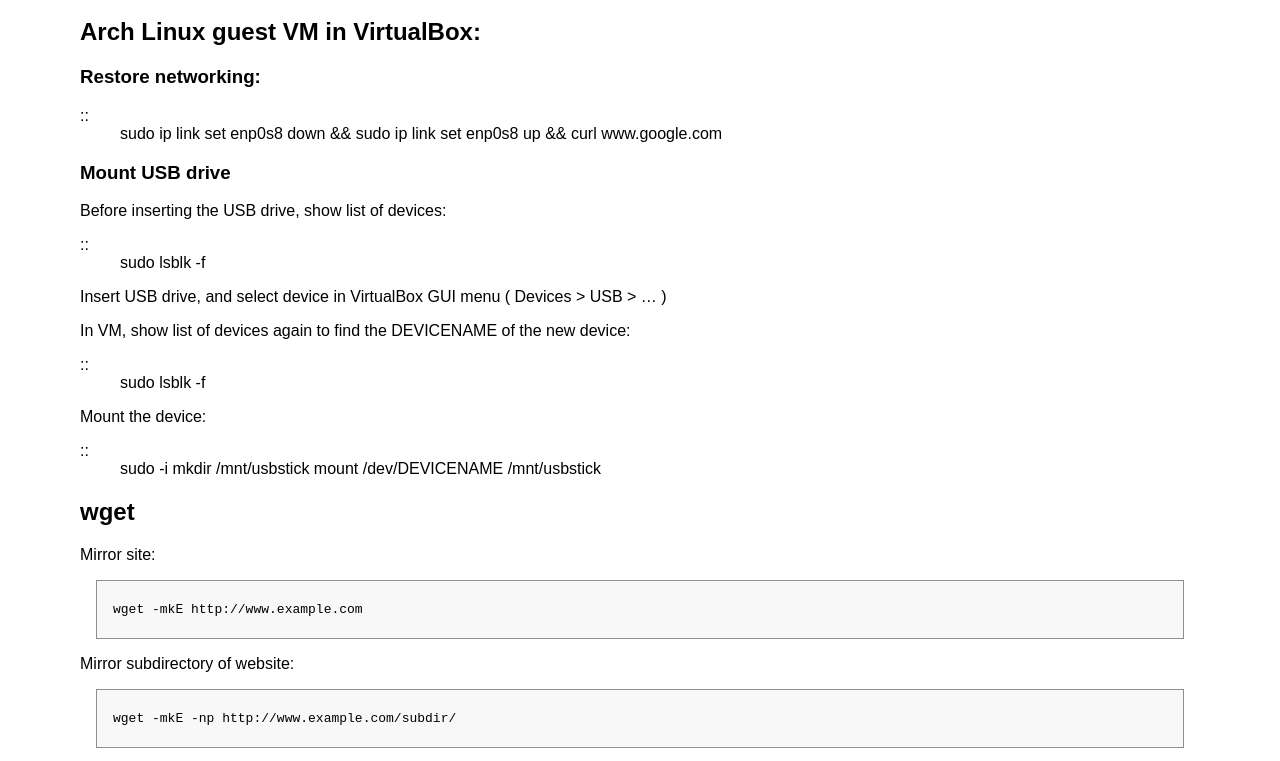
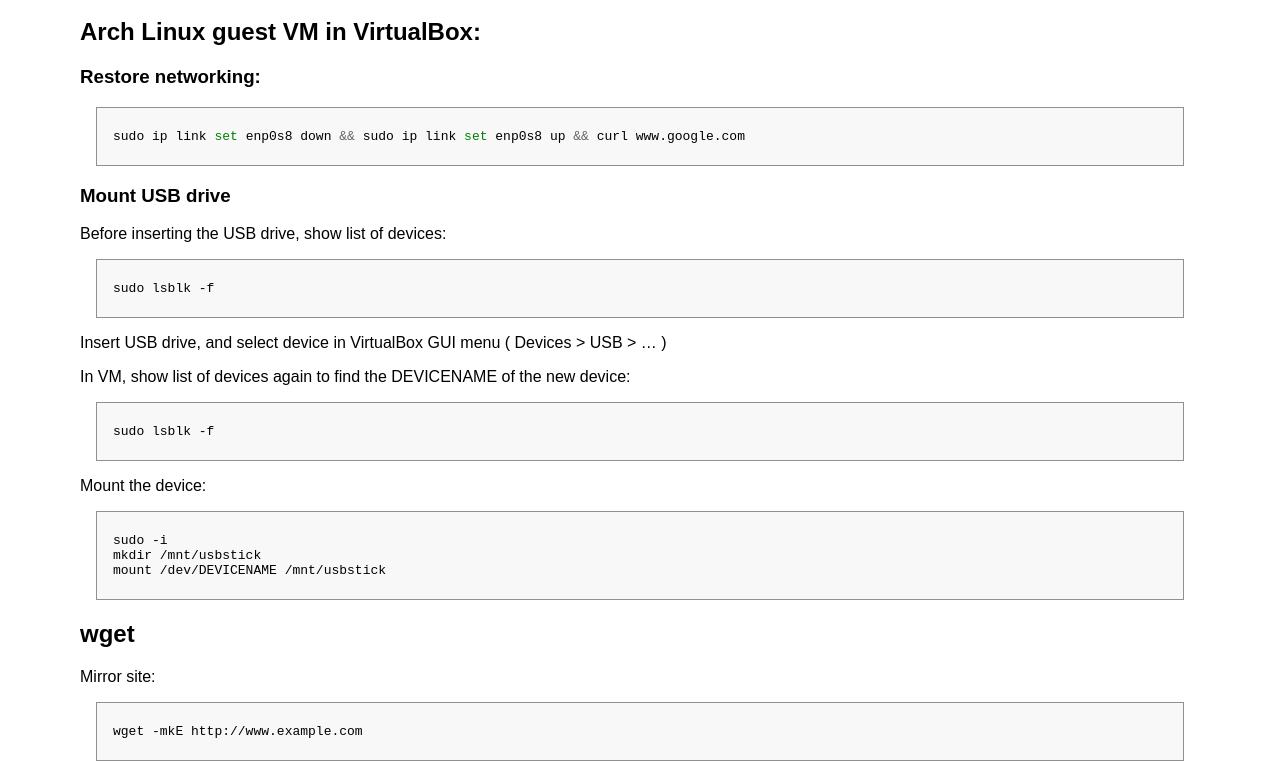
Before and after one commit to youngerfill/notes, a plain HTML site: page docs/cheatsheet/index.html in a window 1280 px wide. Shown: the part 1189-1950 px from the top of the page. Drawn offline with Linux system fonts and the light colour scheme.

Commit message:
20180513212121

```diff
--- a/docs/cheatsheet/index.html
+++ b/docs/cheatsheet/index.html
@@ -23,7 +23,7 @@
         </div>
 
             <div class="timestamp" title="Last modified">
-                2018-05-13 17:33:11 UTC
+                2018-05-13 19:21:14 UTC
             </div>
 
         <div class="tags">
@@ -108,31 +108,27 @@
 <h2>Arch Linux guest VM in VirtualBox:</h2>
 <div class="section" id="restore-networking">
 <h3>Restore networking:</h3>
-<dl class="docutils">
-<dt>::</dt>
-<dd>sudo ip link set enp0s8 down &amp;&amp; sudo ip link set enp0s8 up &amp;&amp; curl www.google.com</dd>
-</dl>
+<div class="highlight-bash notranslate"><div class="highlight"><pre><span></span>sudo ip link <span class="nb">set</span> enp0s8 down <span class="o">&amp;&amp;</span> sudo ip link <span class="nb">set</span> enp0s8 up <span class="o">&amp;&amp;</span> curl www.google.com
+</pre></div>
+</div>
 </div>
 <div class="section" id="mount-usb-drive">
 <h3>Mount USB drive</h3>
 <p>Before inserting the USB drive, show list of devices:</p>
-<dl class="docutils">
-<dt>::</dt>
-<dd>sudo lsblk -f</dd>
-</dl>
+<div class="highlight-bash notranslate"><div class="highlight"><pre><span></span>sudo lsblk -f
+</pre></div>
+</div>
 <p>Insert USB drive, and select device in VirtualBox GUI menu ( Devices &gt; USB &gt; … )</p>
 <p>In VM, show list of devices again to find the DEVICENAME of the new device:</p>
-<dl class="docutils">
-<dt>::</dt>
-<dd>sudo lsblk -f</dd>
-</dl>
+<div class="highlight-bash notranslate"><div class="highlight"><pre><span></span>sudo lsblk -f
+</pre></div>
+</div>
 <p>Mount the device:</p>
-<dl class="docutils">
-<dt>::</dt>
-<dd>sudo -i
+<div class="highlight-bash notranslate"><div class="highlight"><pre><span></span>sudo -i
 mkdir /mnt/usbstick
-mount /dev/DEVICENAME /mnt/usbstick</dd>
-</dl>
+mount /dev/DEVICENAME /mnt/usbstick
+</pre></div>
+</div>
 </div>
 </div>
 <div class="section" id="wget">
--- a/source/tags/bash/data.tsv
+++ b/source/tags/bash/data.tsv
@@ -1,2 +1,2 @@
-:doc:`/cheatsheet/index`	:timestamp:`2018-05-13 19:33:11`
+:doc:`/cheatsheet/index`	:timestamp:`2018-05-13 21:21:14`
 :doc:`/pygmentstest/index`	:timestamp:`2017-11-27 09:32:51`	:doc:`/tags/C++/index` :greytext:`|` :doc:`/tags/Python/index`
```
Also changed, not shown: docs/pageindex/index.html (+1 -1 lines), docs/tags/bash/index.html (+1 -1 lines), docs/_sources/cheatsheet/index.rst.txt, source/pageindex/tsvdata.txt, 1 other file.
